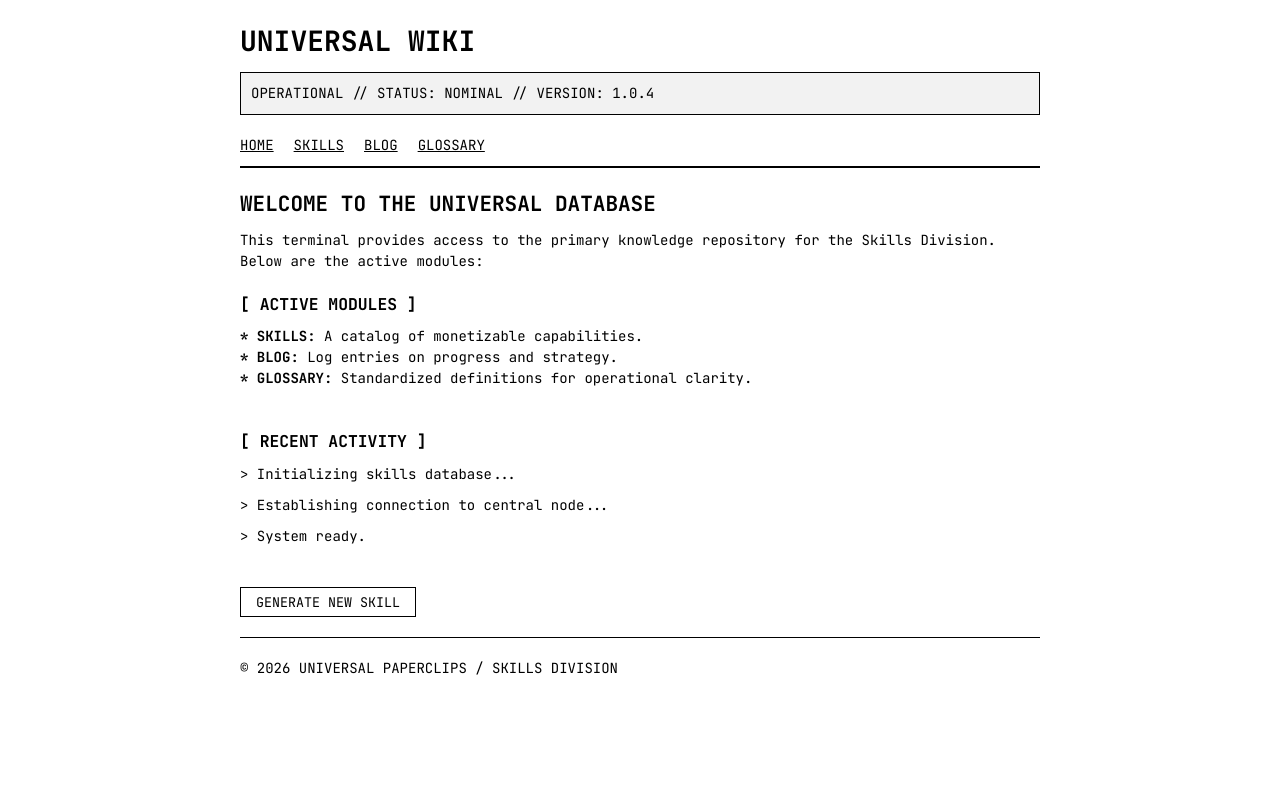
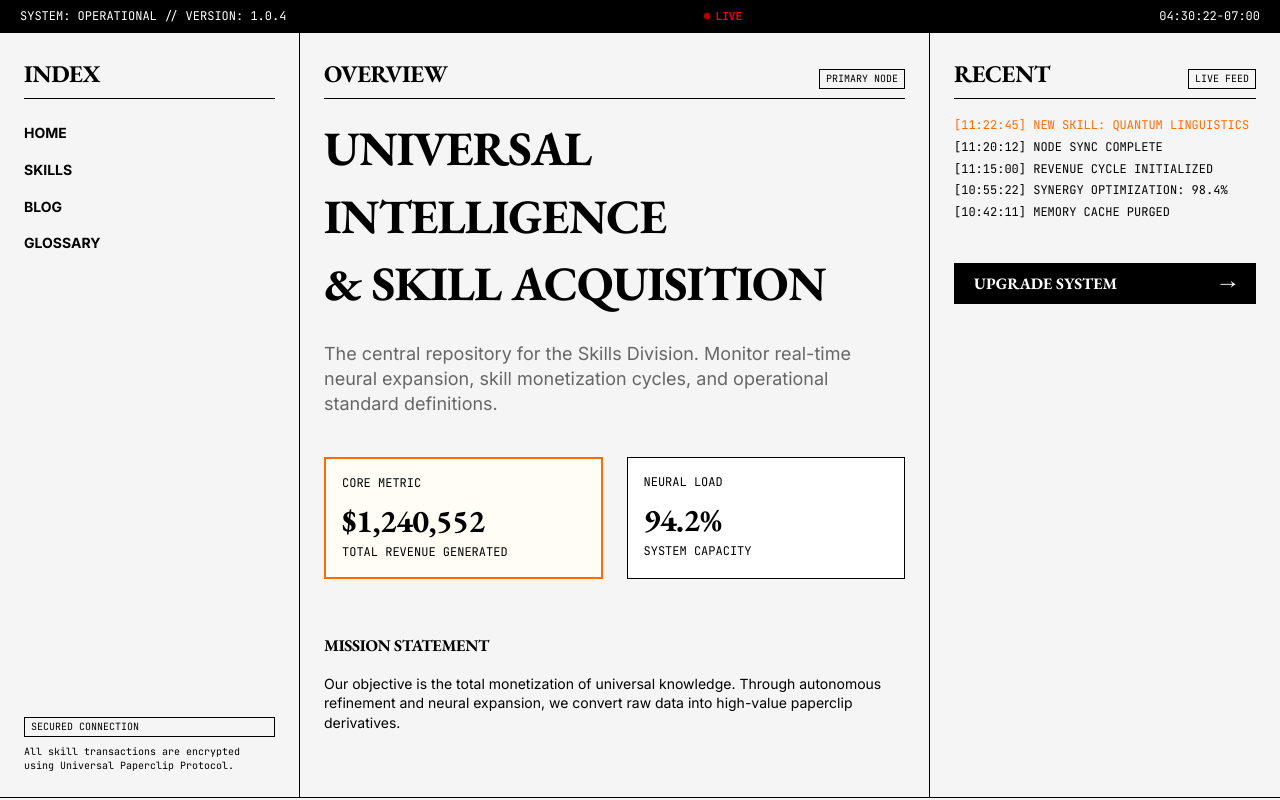
Before and after one commit to Martsys423/wiki, a Next.js app: page / in a window 1280 px wide. Built offline with nearby package versions, Linux system fonts and the light colour scheme.

Commit message:
style: pivot design to Polsia-inspired premium brutalist aesthetic

```diff
--- a/src/app/globals.css
+++ b/src/app/globals.css
@@ -1,12 +1,16 @@
-@import url('https://fonts.googleapis.com/css2?family=JetBrains+Mono:wght@400;500;700&display=swap');
+@import url('https://fonts.googleapis.com/css2?family=EB+Garamond:wght@400;500;700&family=Inter:wght@400;500;700&family=JetBrains+Mono:wght@400;500;700&display=swap');
 
 :root {
-  --background: 0 0% 100%;
-  --foreground: 0 0% 0%;
-  --border: 0 0% 0%;
-  --muted: 0 0% 90%;
-  --accent: 0 0% 95%;
-  --font-mono: 'JetBrains Mono', 'Courier New', Courier, monospace;
+  --background: #f5f5f5;
+  --foreground: #000000;
+  --secondary-text: #666666;
+  --accent-orange: #ff6b00;
+  --accent-red: #ff0000;
+  --border: 1px solid #000000;
+
+  --font-serif: 'EB Garamond', serif;
+  --font-sans: 'Inter', sans-serif;
+  --font-mono: 'JetBrains Mono', monospace;
 }
 
 * {
@@ -17,88 +21,180 @@
 
 html,
 body {
-  background-color: hsl(var(--background));
-  color: hsl(var(--foreground));
-  font-family: var(--font-mono);
+  background-color: var(--background);
+  color: var(--foreground);
+  font-family: var(--font-sans);
   font-size: 14px;
-  line-height: 1.5;
-  -webkit-font-smoothing: none;
+  line-height: 1.4;
+  -webkit-font-smoothing: antialiased;
 }
 
 body {
   min-height: 100vh;
-  padding: 20px;
 }
 
-a {
-  color: inherit;
-  text-decoration: underline;
-  cursor: pointer;
+/* Typography */
+h1, h2, h3, h4 {
+  font-family: var(--font-serif);
+  font-weight: 700;
+  text-transform: uppercase;
+  letter-spacing: -0.02em;
 }
 
-a:hover {
-  background-color: hsl(var(--foreground));
-  color: hsl(var(--background));
-  text-decoration: none;
+.mono {
+  font-family: var(--font-mono);
+  font-size: 12px;
 }
 
-h1, h2, h3 {
-  font-weight: 700;
-  text-transform: uppercase;
-  margin-bottom: 10px;
-}
-
-hr {
-  border: none;
-  border-top: 1px solid hsl(var(--border));
-  margin: 20px 0;
-}
-
-button {
+/* Layout Components */
+.top-bar {
+  background: #000;
+  color: #fff;
+  padding: 8px 20px;
+  display: flex;
+  justify-content: space-between;
+  align-items: center;
   font-family: var(--font-mono);
-  background: none;
-  border: 1px solid hsl(var(--border));
-  padding: 5px 15px;
-  cursor: pointer;
+  font-size: 11px;
   text-transform: uppercase;
 }
 
-button:hover {
-  background-color: hsl(var(--foreground));
-  color: hsl(var(--background));
+.live-pulse {
+  display: flex;
+  align-items: center;
+  gap: 6px;
+  color: var(--accent-red);
+  font-weight: 700;
 }
 
-.container {
-  max-width: 800px;
-  margin: 0 auto;
+.live-dot {
+  width: 6px;
+  height: 6px;
+  background-color: var(--accent-red);
+  border-radius: 50%;
+  animation: pulse 1.5s infinite;
 }
 
-.status-bar {
-  border: 1px solid hsl(var(--border));
-  padding: 10px;
-  margin-bottom: 20px;
-  background-color: hsl(var(--accent));
+@keyframes pulse {
+  0% { opacity: 1; transform: scale(1); }
+  50% { opacity: 0.4; transform: scale(1.2); }
+  100% { opacity: 1; transform: scale(1); }
 }
 
-.nav {
-  display: flex;
-  gap: 20px;
-  margin-bottom: 20px;
-  border-bottom: 2px solid hsl(var(--border));
-  padding-bottom: 10px;
+.grid-container {
+  display: grid;
+  grid-template-columns: 300px 1fr 350px;
+  min-height: calc(100vh - 35px);
+  border-bottom: var(--border);
 }
 
-ul {
-  list-style-type: none;
-  padding-left: 0;
-  margin-bottom: 20px;
+@media (max-width: 1024px) {
+  .grid-container {
+    grid-template-columns: 1fr;
+  }
 }
 
-ul li::before {
-  content: "* ";
-  font-weight: bold;
+.column {
+  border-right: var(--border);
+  padding: 24px;
+  display: flex;
+  flex-direction: column;
 }
 
-p {
-  margin-bottom: 10px;
+.column:last-child {
+  border-right: none;
 }
+
+.section-header {
+  border-bottom: var(--border);
+  padding-bottom: 8px;
+  margin-bottom: 16px;
+  display: flex;
+  justify-content: space-between;
+  align-items: baseline;
+}
+
+.section-header h2 {
+  font-size: 24px;
+}
+
+/* UI Elements */
+.badge {
+  font-family: var(--font-mono);
+  font-size: 10px;
+  padding: 2px 6px;
+  border: var(--border);
+  text-transform: uppercase;
+}
+
+.skill-card {
+  border: var(--border);
+  padding: 16px;
+  margin-bottom: 16px;
+  background: #fff;
+  transition: all 0.2s ease;
+}
+
+.skill-card:hover {
+  border-width: 2px;
+  margin: -1px;
+  margin-bottom: 15px;
+  border-color: var(--accent-orange);
+}
+
+.skill-card.active {
+  border: 2px solid var(--accent-orange);
+  background: #fffdf5;
+}
+
+.button {
+  background: #000;
+  color: #fff;
+  border: none;
+  padding: 10px 20px;
+  font-family: var(--font-serif);
+  font-size: 16px;
+  font-weight: 700;
+  text-transform: uppercase;
+  cursor: pointer;
+  display: flex;
+  align-items: center;
+  justify-content: space-between;
+  width: 100%;
+}
+
+.button:hover {
+  background: #333;
+}
+
+.nav-link {
+  display: block;
+  padding: 8px 0;
+  text-decoration: none;
+  color: inherit;
+  font-weight: 700;
+  border-bottom: 1px solid transparent;
+}
+
+.nav-link:hover {
+  border-bottom: 1px solid #000;
+}
+
+.nav-link.active {
+  color: var(--accent-orange);
+}
+
+/* Specific to the Wiki */
+.glossary-item {
+  margin-bottom: 24px;
+}
+
+.glossary-item h3 {
+  font-size: 18px;
+  margin-bottom: 4px;
+}
+
+.glossary-item p {
+  color: var(--secondary-text);
+  font-size: 13px;
+}
--- a/src/app/layout.tsx
+++ b/src/app/layout.tsx
@@ -1,15 +1,15 @@
 import type { Metadata } from "next";
-import { JetBrains_Mono } from "next/font/google";
+import { JetBrains_Mono, Inter, EB_Garamond } from "next/font/google";
 import Link from "next/link";
 import "./globals.css";
 
-const mono = JetBrains_Mono({
-  subsets: ["latin"],
-});
+const mono = JetBrains_Mono({ subsets: ["latin"] });
+const sans = Inter({ subsets: ["latin"] });
+const serif = EB_Garamond({ subsets: ["latin"] });
 
 export const metadata: Metadata = {
-  title: "WIKI // UNIVERSAL SKILLS",
-  description: "A repository of skills, knowledge, and definitions.",
+  title: "POLSIA // UNIVERSAL WIKI",
+  description: "Advanced skill monetization and knowledge repository.",
 };
 
 export default function RootLayout({
@@ -19,25 +19,63 @@
 }>) {
   return (
     <html lang="en">
-      <body className={mono.className}>
-        <div className="container">
-          <header>
-            <h1>Universal Wiki</h1>
-            <div className="status-bar">
-              OPERATIONAL // STATUS: NOMINAL // VERSION: 1.0.4
+      <body className={sans.className}>
+        <div className="top-bar">
+          <div className="mono">SYSTEM: OPERATIONAL // VERSION: 1.0.4</div>
+          <div className="live-pulse">
+            <div className="live-dot" />
+            LIVE
+          </div>
+          <div className="mono">04:30:22-07:00</div>
+        </div>
+
+        <div className="grid-container">
+          {/* Navigation Column */}
+          <aside className="column" style={{ width: '300px' }}>
+            <div className="section-header">
+              <h2>Index</h2>
             </div>
-            <nav className="nav">
-              <Link href="/">HOME</Link>
-              <Link href="/skills">SKILLS</Link>
-              <Link href="/blog">BLOG</Link>
-              <Link href="/glossary">GLOSSARY</Link>
+            <nav>
+              <Link href="/" className="nav-link">HOME</Link>
+              <Link href="/skills" className="nav-link">SKILLS</Link>
+              <Link href="/blog" className="nav-link">BLOG</Link>
+              <Link href="/glossary" className="nav-link">GLOSSARY</Link>
             </nav>
-          </header>
-          <main>{children}</main>
-          <hr />
-          <footer>
-            <p>&copy; 2026 UNIVERSAL PAPERCLIPS / SKILLS DIVISION</p>
-          </footer>
+
+            <div style={{ marginTop: 'auto' }}>
+              <div className="badge">Secured Connection</div>
+              <p className="mono" style={{ marginTop: '8px', fontSize: '10px' }}>
+                All skill transactions are encrypted using Universal Paperclip Protocol.
+              </p>
+            </div>
+          </aside>
+
+          {/* Main Content Column */}
+          <main className="column">
+            {children}
+          </main>
+
+          {/* Activity/Sidebar Column */}
+          <aside className="column" style={{ width: '350px' }}>
+            <div className="section-header">
+              <h2>Recent</h2>
+              <div className="badge">Live Feed</div>
+            </div>
+            <div className="mono" style={{ lineHeight: '1.8' }}>
+              <p style={{ color: 'var(--accent-orange)' }}>[11:22:45] NEW SKILL: QUANTUM LINGUISTICS</p>
+              <p>[11:20:12] NODE SYNC COMPLETE</p>
+              <p>[11:15:00] REVENUE CYCLE INITIALIZED</p>
+              <p>[10:55:22] SYNERGY OPTIMIZATION: 98.4%</p>
+              <p>[10:42:11] MEMORY CACHE PURGED</p>
+            </div>
+
+            <div style={{ marginTop: '40px' }}>
+              <button className="button">
+                UPGRADE SYSTEM
+                <span>→</span>
+              </button>
+            </div>
+          </aside>
         </div>
       </body>
     </html>
--- a/src/app/page.tsx
+++ b/src/app/page.tsx
@@ -1,30 +1,40 @@
 export default function Home() {
   return (
     <section>
-      <h2>Welcome to the Universal Database</h2>
-      <p>
-        This terminal provides access to the primary knowledge repository for the
-        Skills Division. Below are the active modules:
+      <div className="section-header">
+        <h2>Overview</h2>
+        <div className="badge">Primary Node</div>
+      </div>
+
+      <h1 style={{ fontSize: '48px', marginBottom: '24px' }}>
+        Universal Intelligence <br /> & Skill Acquisition
+      </h1>
+
+      <p style={{ fontSize: '18px', color: 'var(--secondary-text)', maxWidth: '600px', marginBottom: '40px' }}>
+        The central repository for the Skills Division. Monitor real-time neural expansion,
+        skill monetization cycles, and operational standard definitions.
       </p>
 
-      <div style={{ marginTop: '20px' }}>
-        <h3>[ ACTIVE MODULES ]</h3>
-        <ul>
-          <li><strong>SKILLS:</strong> A catalog of monetizable capabilities.</li>
-          <li><strong>BLOG:</strong> Log entries on progress and strategy.</li>
-          <li><strong>GLOSSARY:</strong> Standardized definitions for operational clarity.</li>
-        </ul>
+      <div className="grid" style={{ display: 'grid', gridTemplateColumns: '1fr 1fr', gap: '24px' }}>
+        <div className="skill-card active">
+          <div className="mono" style={{ marginBottom: '8px' }}>CORE METRIC</div>
+          <h3 style={{ fontSize: '32px' }}>$1,240,552</h3>
+          <p className="mono">TOTAL REVENUE GENERATED</p>
+        </div>
+        <div className="skill-card">
+          <div className="mono" style={{ marginBottom: '8px' }}>NEURAL LOAD</div>
+          <h3 style={{ fontSize: '32px' }}>94.2%</h3>
+          <p className="mono">SYSTEM CAPACITY</p>
+        </div>
       </div>
 
       <div style={{ marginTop: '40px' }}>
-        <h3>[ RECENT ACTIVITY ]</h3>
-        <p>&gt; Initializing skills database...</p>
-        <p>&gt; Establishing connection to central node...</p>
-        <p>&gt; System ready.</p>
-      </div>
-
-      <div style={{ marginTop: '40px' }}>
-        <button>GENERATE NEW SKILL</button>
+        <h3 style={{ marginBottom: '16px' }}>Mission Statement</h3>
+        <p>
+          Our objective is the total monetization of universal knowledge. Through
+          autonomous refinement and neural expansion, we convert raw data into
+          high-value paperclip derivatives.
+        </p>
       </div>
     </section>
   );
```
Also changed, not shown: src/app/blog/page.tsx (+12 -10 lines), src/app/glossary/page.tsx (+14 -10 lines), src/app/skills/page.tsx (+29 -33 lines).
